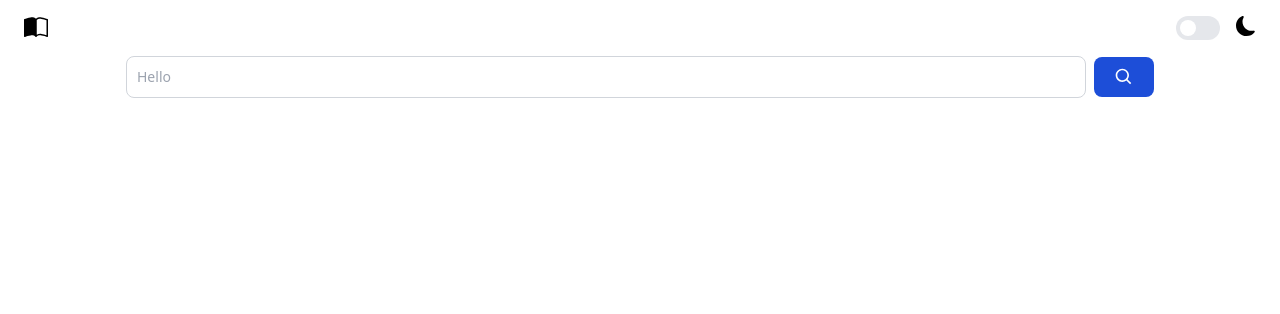
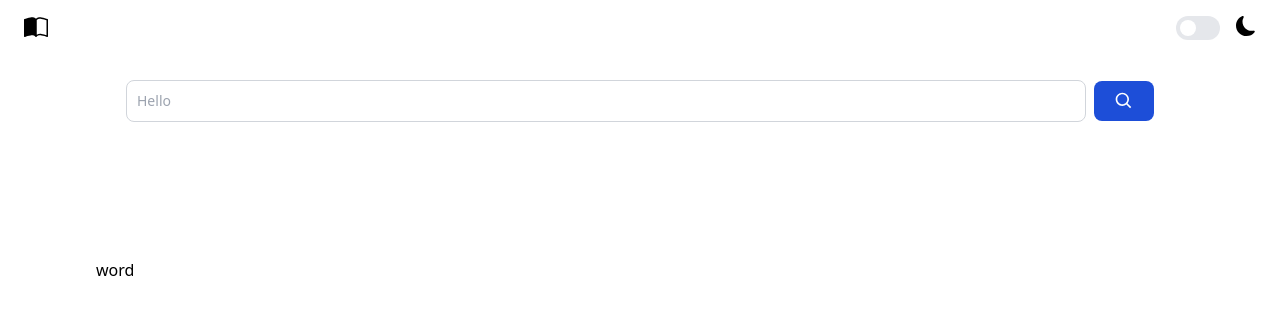
Before and after one commit to ColinBertin/dictionary, a Next.js app: page / in a window 1280 px wide. Shown: the top 314 px of the page. Built offline with nearby package versions, Linux system fonts and the light colour scheme.

Commit message:
add Card component

```diff
--- /dev/null
+++ b/components/Card.tsx
@@ -0,0 +1,7 @@
+export default function Card() {
+  return (
+    <div className="px-24 py-28">
+      <h1>word</h1>
+    </div>
+  );
+}
--- a/components/SearchBar.tsx
+++ b/components/SearchBar.tsx
@@ -13,7 +13,7 @@ export default function SearchBar({
   word,
 }: SearchBarProps) {
   return (
-    <form className="flex flex-col md:flex-row justify-center items-center content-around gap-2">
+    <form className="flex flex-col md:flex-row justify-center items-center content-around gap-2 py-6">
       <input
         type="text"
         id="first_name"
--- a/pages/index.tsx
+++ b/pages/index.tsx
@@ -1,5 +1,6 @@
 import Head from "next/head";
 // import { Inter } from "next/font/google";
+import Card from "@/components/Card";
 import NavBar from "@/components/NavBar";
 import SearchBar from "@/components/SearchBar";
 import { SetStateAction, useState } from "react";
@@ -45,6 +46,7 @@ export default function Home() {
           getDefintion={getDefintion}
           word={word}
         />
+        <Card />
       </main>
     </div>
   );
```
